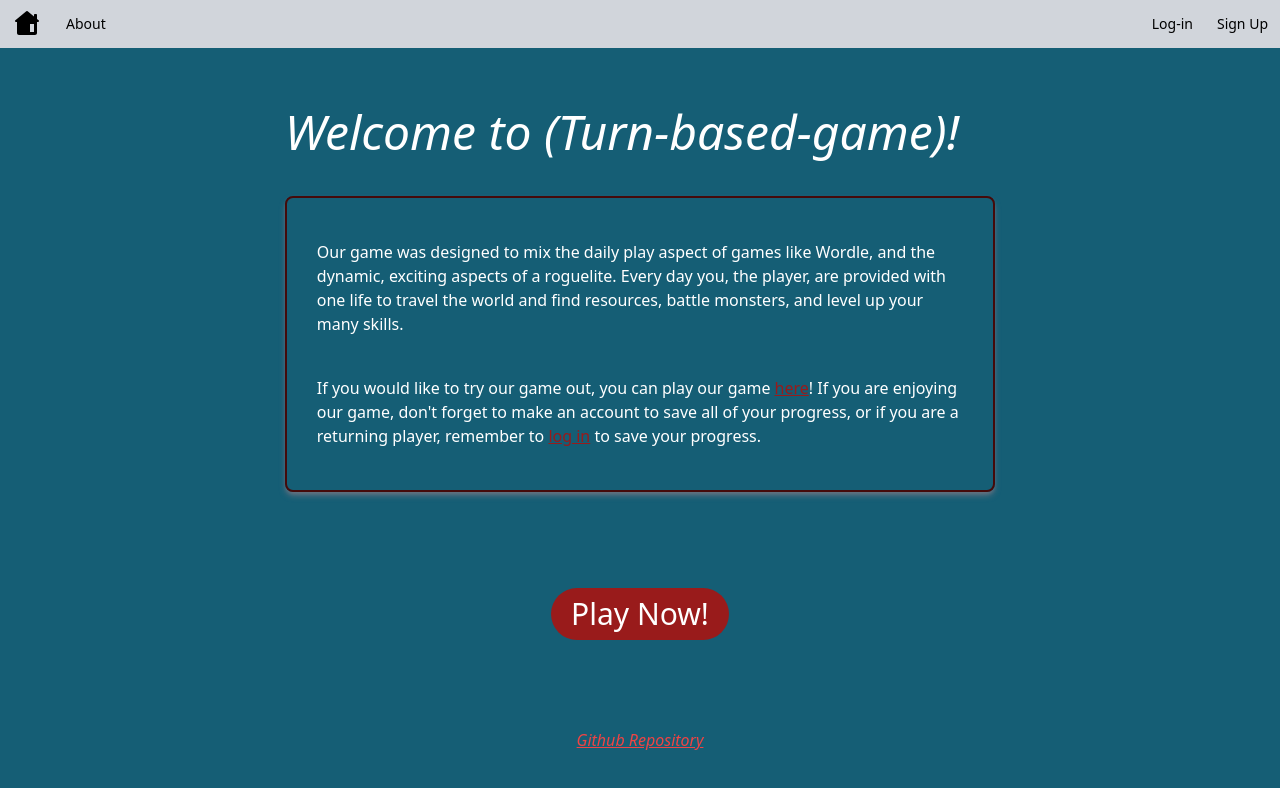
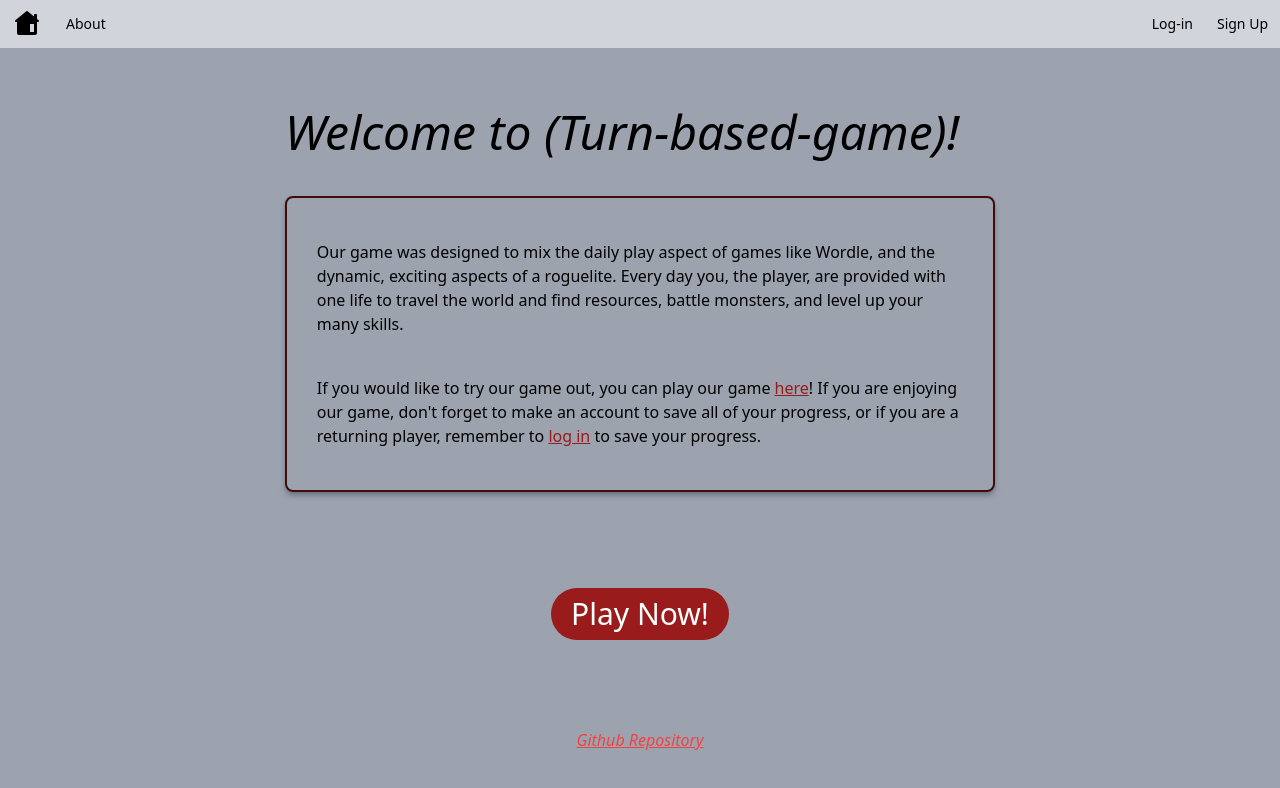
Before and after one commit to CoCochran/turnbasedgame, a SvelteKit app: page / in a window 1280 px wide. Shown: the top 788 px of the page. Built offline with nearby package versions, Linux system fonts and the light colour scheme.

Commit message:
ui change

```diff
--- a/src/routes/+layout.svelte
+++ b/src/routes/+layout.svelte
@@ -12,7 +12,7 @@
 	<!-- Analytics -->
   </svelte:head>
 
-  <main class="flex flex-col min-h-screen bg-cyan-800 text-white">
+  <main class="flex flex-col min-h-screen bg-gray-400 text-black">
 	<!-- Navbar -->
 	<header>
 	  <Navbar />
```
